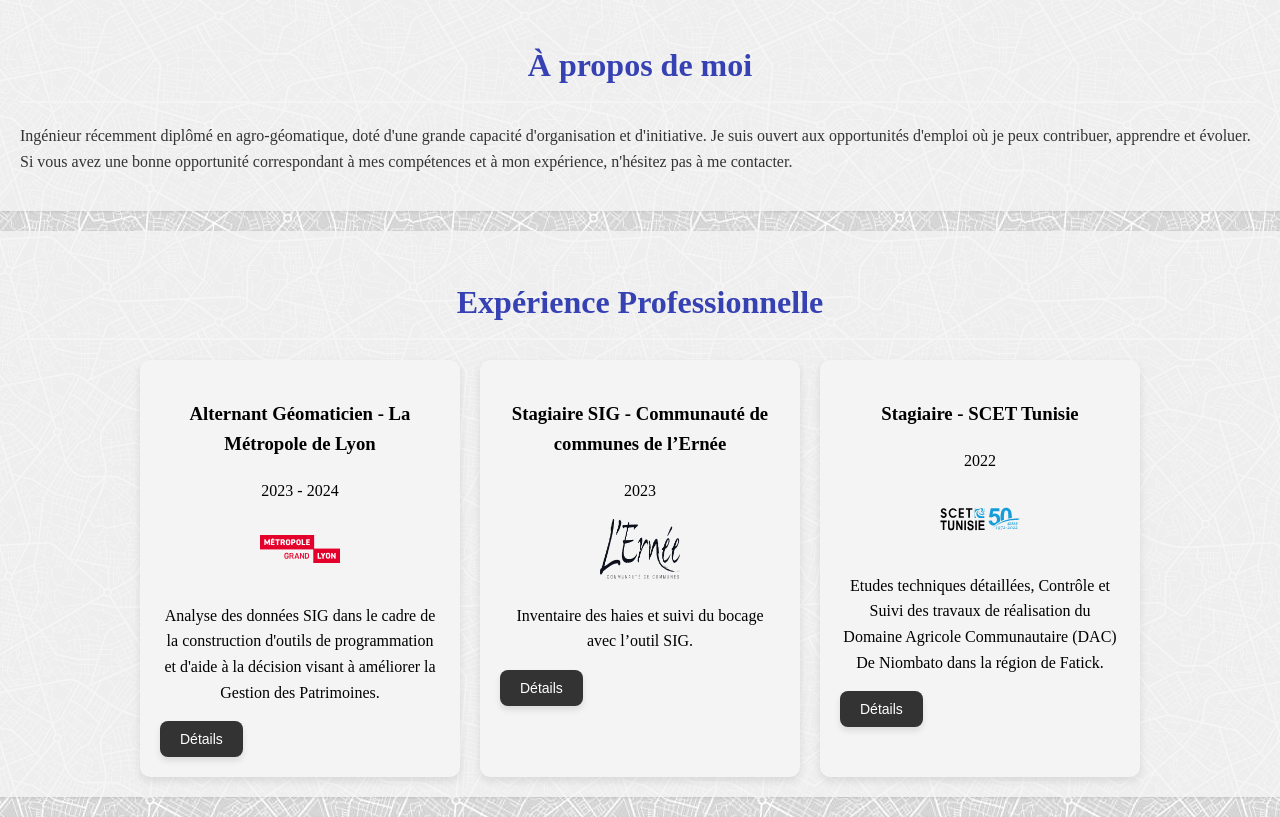
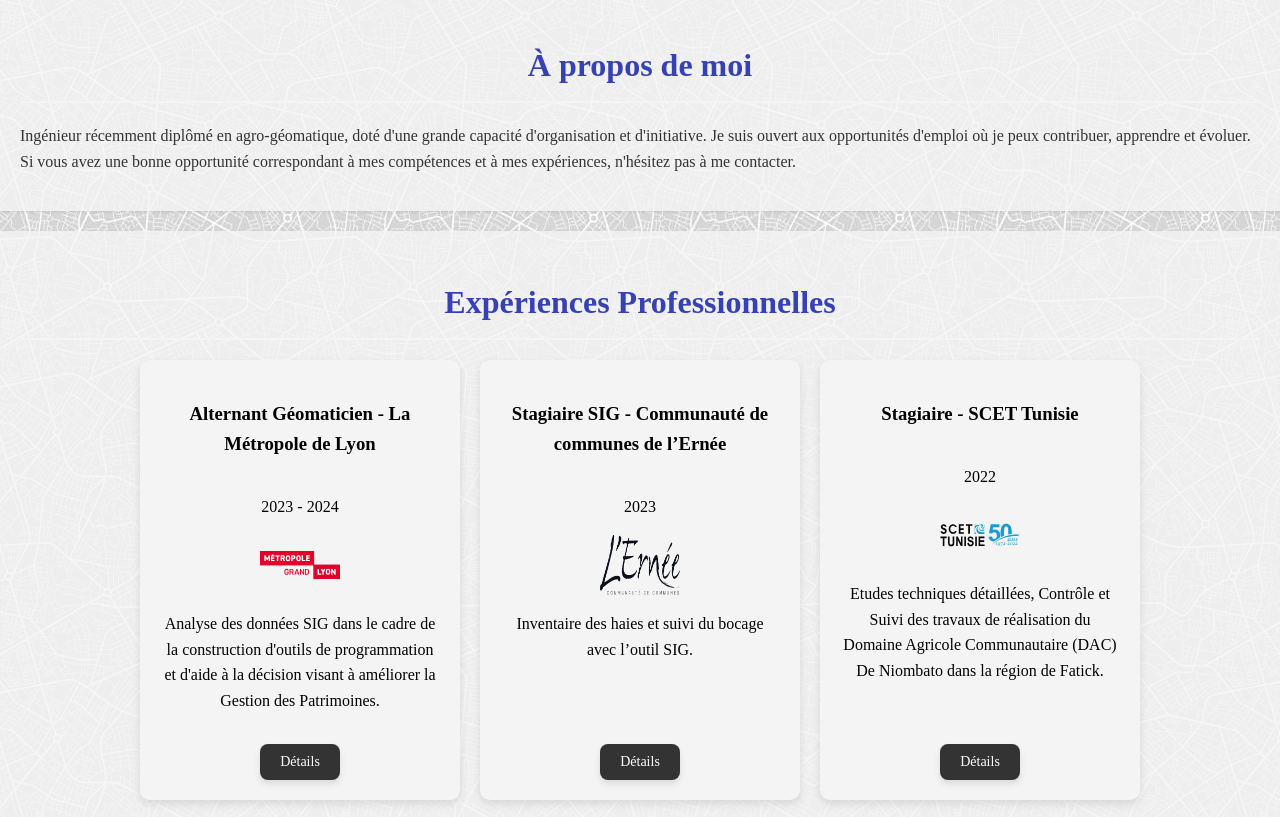
Before and after one commit to Amen112/CV, a plain HTML site: page index.html in a window 1280 px wide. Shown: the part 240-1057 px from the top of the page. Drawn offline with Linux system fonts and the light colour scheme.

Commit message:
correction buotton

```diff
--- a/index.html
+++ b/index.html
@@ -29,13 +29,13 @@
         <p>Ingénieur récemment diplômé en agro-géomatique, doté d'une grande
             capacité d'organisation et d'initiative. Je suis ouvert aux opportunités
             d'emploi où je peux contribuer, apprendre et évoluer. Si vous avez une bonne
-            opportunité correspondant à mes compétences et à mon expérience, n'hésitez pas à me contacter.
+            opportunité correspondant à mes compétences et à mes expériences, n'hésitez pas à me contacter.
         </p>
     </section>
 
     <!-------------- experience ----------------------->
     <section id="experience">
-        <h2>Expérience Professionnelle</h2>
+        <h2>Expériences Professionnelles</h2>
         <div class="container">
             <!-- Experience 1 -->
             <div class="card">
--- a/style.css
+++ b/style.css
@@ -134,6 +134,9 @@ section ul li a {
 
 /* Autres projets */
 .card {
+    display: flex;
+    flex-direction: column;
+    justify-content: space-between;
     background-color: #f4f4f4;
     width: 280px;
     padding: 20px;
@@ -141,6 +144,7 @@ section ul li a {
     border-radius: 10px;
     box-shadow: 0 4px 8px rgba(0, 0, 0, 0.1);
     transition: transform 0.3s, box-shadow 0.3s;
+    min-height: 400px;
 }
 
 .card:hover {
@@ -158,7 +162,6 @@ section ul li a {
 .card img {
     width: 80px;
     height: 60px;
-    margin-left: 100px;
 }
 
 /* Contact*/
@@ -191,9 +194,11 @@ footer {
 
 /* Style du bouton d'ouverture de la modale */
 .openModalBtn {
+    font-family: 'Times New Roman', Times, serif;
     padding: 10px 20px;
     border-radius: 8px;
     font-size: 14px;
+    margin-top: auto;
     color: #fff;
     background-color: #333;
     border: none;
```
